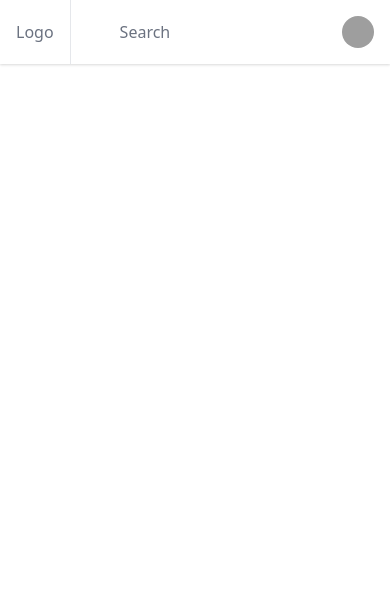
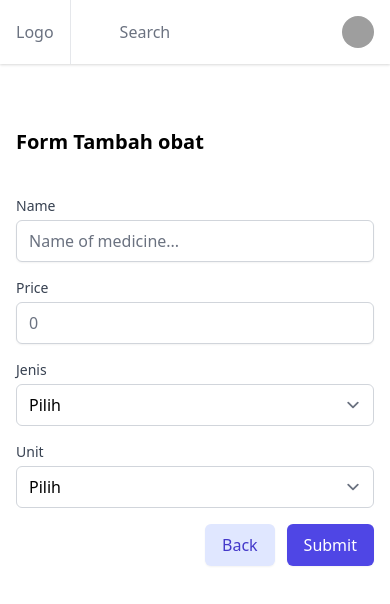
Before and after one commit to yeremiaChris/sistem-informasi-apotek, a Nuxt app: page /obat/tambah in a window 390 px wide. Shown: the top 604 px of the page. Built offline with nearby package versions, Linux system fonts and the light colour scheme; grey boxes are pictures that could not be loaded.

Commit message:
Create error handling for create medicine page, Now user can add medicine, Create error page

```diff
--- /dev/null
+++ b/components/forms/Button.vue
@@ -0,0 +1,34 @@
+<template>
+  <button
+    :type="type"
+    @click="handleClick"
+    class="inline-flex items-center px-4 py-2 border border-transparent text-base font-medium rounded-md shadow-sm focus:outline-none focus:ring-2 focus:ring-offset-2 focus:ring-indigo-500"
+    :class="className"
+  >
+    {{ label }}
+  </button>
+</template>
+
+<script>
+export default {
+  props: {
+    label: {
+      type: String,
+      required: true,
+    },
+    type: {
+      type: String,
+      default: () => "button",
+    },
+    className: {
+      type: String,
+      default: () => "bg-indigo-600 hover:bg-indigo-700 text-white",
+    },
+  },
+  methods: {
+    handleClick() {
+      this.$emit("submit");
+    },
+  },
+};
+</script>
--- /dev/null
+++ b/components/forms/ErrorMsg.vue
@@ -0,0 +1,14 @@
+<template>
+  <p class="text-sm text-red-600">{{ msg }}</p>
+</template>
+
+<script>
+export default {
+  props: {
+    msg: {
+      type: String,
+      required: true,
+    },
+  },
+};
+</script>
--- /dev/null
+++ b/components/forms/Input.vue
@@ -0,0 +1,45 @@
+<template>
+  <div>
+    <label :for="name" class="block text-sm font-medium text-gray-700">{{
+      label
+    }}</label>
+    <div class="mt-1">
+      <input
+        :type="type"
+        :name="name"
+        :id="name"
+        class="shadow-sm focus:ring-indigo-500 focus:border-indigo-500 block w-full sm:text-sm border-gray-300 rounded-md"
+        :placeholder="placeholder"
+        @input="handleChange"
+      />
+    </div>
+  </div>
+</template>
+
+<script>
+export default {
+  props: {
+    label: {
+      type: String,
+      required: true,
+    },
+    type: {
+      type: String,
+      default: () => "text",
+    },
+    name: {
+      type: String,
+      required: true,
+    },
+    placeholder: {
+      type: String,
+      required: true,
+    },
+  },
+  methods: {
+    handleChange(e) {
+      this.$emit("input", e.target.value);
+    },
+  },
+};
+</script>
--- a/components/forms/SingleSelect.vue
+++ b/components/forms/SingleSelect.vue
@@ -5,9 +5,11 @@
     }}</label>
     <select
       id="urutkan"
+      @change="handleChange"
       name="urutkan"
       class="mt-1 block w-full pl-3 pr-10 py-2 text-base border-gray-300 focus:outline-none focus:ring-indigo-500 focus:border-indigo-500 sm:text-sm rounded-md"
     >
+      <option selected class="text-gray-500">Pilih</option>
       <option v-for="(item, index) in items" :key="index" :value="item.value">
         {{ item.title }}
       </option>
@@ -28,5 +30,14 @@ export default {
       required: true,
     },
   },
+  methods: {
+    handleChange(e) {
+      if (e.target.value === "Pilih") {
+        this.$emit("input", "");
+      } else {
+        this.$emit("input", e.target.value);
+      }
+    },
+  },
 };
 </script>
--- /dev/null
+++ b/components/forms/Title.vue
@@ -0,0 +1,14 @@
+<template>
+  <h1 class="font-bold text-xl mb-10">{{ title }}</h1>
+</template>
+
+<script>
+export default {
+  props: {
+    title: {
+      type: String,
+      required: true,
+    },
+  },
+};
+</script>
--- /dev/null
+++ b/layouts/error.vue
@@ -0,0 +1,29 @@
+<template>
+  <div class="bg-light-gray -mx-5 md:-mx-10 pt-50px px-10 pb-41px">
+    <h1 v-if="error.statusCode === 500" class="text-26px mb-5">
+      500 Internal Server Error
+    </h1>
+    <h1 v-else class="text-26px mb-5">
+      Maaf, kami tidak dapat menemukan halamannya
+    </h1>
+    <p>
+      Sepertinya halaman yang anda cari tidak tersedia, silakan coba lagi dan
+      coba kunjungi
+      <NuxtLink to="/" class="border-b text-blue-600 border-blue-600"
+        >Beranda</NuxtLink
+      >
+      kami
+    </p>
+  </div>
+</template>
+
+<script>
+export default {
+  props: {
+    error: {
+      type: Object,
+      required: true,
+    },
+  },
+};
+</script>
--- a/pages/obat/list.vue
+++ b/pages/obat/list.vue
@@ -11,7 +11,6 @@ export default {
   name: "SidebarComponent",
   async asyncData({ app }) {
     const res = await app.$axios.get("/medicine");
-    console.log(res.data);
     const data = res.data.map((item) => {
       return {
         id: item._id,
--- a/pages/obat/tambah.vue
+++ b/pages/obat/tambah.vue
@@ -1,7 +1,180 @@
 <template>
-  <div></div>
+  <div>
+    <!-- title -->
+    <FormsTitle title="Form Tambah obat" />
+
+    <!-- field name -->
+    <FormsErrorMsg :msg="error.name" />
+    <FormsInput
+      class="mb-4"
+      label="Name"
+      name="name"
+      v-model="name"
+      placeholder="Name of medicine..."
+    />
+
+    <!-- field price -->
+    <FormsErrorMsg :msg="error.price" />
+    <FormsInput
+      class="mb-4"
+      label="Price"
+      name="price"
+      type="number"
+      v-model="price"
+      placeholder="0"
+    />
+
+    <!-- field type -->
+    <FormsErrorMsg :msg="error.type" />
+    <FormsSingleSelect
+      v-model="type"
+      class="mb-4"
+      label="Jenis"
+      :items="types"
+    />
+
+    <!-- field unit -->
+    <FormsErrorMsg :msg="error.unit" />
+    <FormsSingleSelect
+      v-model="unit"
+      class="mb-4"
+      label="Unit"
+      :items="unitItems"
+    />
+
+    <!-- button submit -->
+    <div class="flex justify-end gap-3">
+      <FormsButton
+        @submit="back"
+        className="bg-indigo-100 hover:bg-indigo-200 text-indigo-700"
+        label="Back"
+        type="button"
+      />
+      <FormsButton @submit="submit" label="Submit" type="submit" />
+    </div>
+  </div>
 </template>
 
 <script>
-export default {};
+export default {
+  data() {
+    return {
+      types: [
+        {
+          title: "Tablet",
+          value: "tablet",
+        },
+        {
+          title: "Pil",
+          value: "pil",
+        },
+        {
+          title: "Bubuk",
+          value: "bubuk",
+        },
+      ],
+      unitItems: [
+        {
+          title: "Pack",
+          value: "pack",
+        },
+        {
+          title: "Pcs",
+          value: "pcs",
+        },
+        {
+          title: "Botol",
+          value: "botol",
+        },
+      ],
+    };
+  },
+
+  computed: {
+    name: {
+      get() {
+        return this.$store.state.obat.formsMedicine.name;
+      },
+      set(value) {
+        const payload = {
+          key: "name",
+          value,
+        };
+        this.$store.commit("obat/changeData", payload);
+      },
+    },
+
+    price: {
+      get() {
+        return this.$store.state.obat.formsMedicine.price;
+      },
+      set(value) {
+        const payload = {
+          key: "price",
+          value,
+        };
+        this.$store.commit("obat/changeData", payload);
+      },
+    },
+
+    type: {
+      get() {
+        return this.$store.state.obat.formsMedicine.type;
+      },
+      set(value) {
+        const payload = {
+          key: "type",
+          value,
+        };
+        this.$store.commit("obat/changeData", payload);
+      },
+    },
+
+    unit: {
+      get() {
+        return this.$store.state.obat.formsMedicine.unit;
+      },
+      set(value) {
+        const payload = {
+          key: "unit",
+          value,
+        };
+        this.$store.commit("obat/changeData", payload);
+      },
+    },
+    data() {
+      return this.$store.state.obat.formsMedicine;
+    },
+    error() {
+      return this.$store.state.obat.errorMedicine;
+    },
+  },
+
+  mounted() {
+    this.$store.commit("obat/emptyField");
+  },
+
+  methods: {
+    async submit() {
+      try {
+        const res = await this.$axios.post("/medicine", this.data);
+        console.log(res);
+        this.$router.push("/obat/list");
+      } catch (error) {
+        if (error.response.data.errors) {
+          for (const property in error.response.data.errors) {
+            const payload = {
+              key: property,
+              value: error.response.data.errors[property],
+            };
+            this.$store.commit("obat/getErrorFromBackend", payload);
+          }
+        }
+      }
+    },
+    back() {
+      this.$router.back();
+    },
+  },
+};
 </script>
--- /dev/null
+++ b/store/obat/mutations.js
@@ -0,0 +1,17 @@
+export default {
+  changeData(state, payload) {
+    state.errorMedicine[payload.key] = "";
+    state.formsMedicine[payload.key] = payload.value;
+  },
+
+  getErrorFromBackend(state, payload) {
+    state.errorMedicine[payload.key] = payload.value.message;
+  },
+
+  emptyField(state) {
+    for (const property in state.formsMedicine) {
+      state.formsMedicine[property] = "";
+      state.errorMedicine[property] = "";
+    }
+  },
+};
--- /dev/null
+++ b/store/obat/state.js
@@ -0,0 +1,16 @@
+export default () => ({
+  formsMedicine: {
+    name: "",
+    type: "",
+    unit: "",
+    price: "",
+    supply: 0,
+  },
+  errorMedicine: {
+    name: "",
+    type: "",
+    unit: "",
+    price: "",
+    supply: 0,
+  },
+});
```
